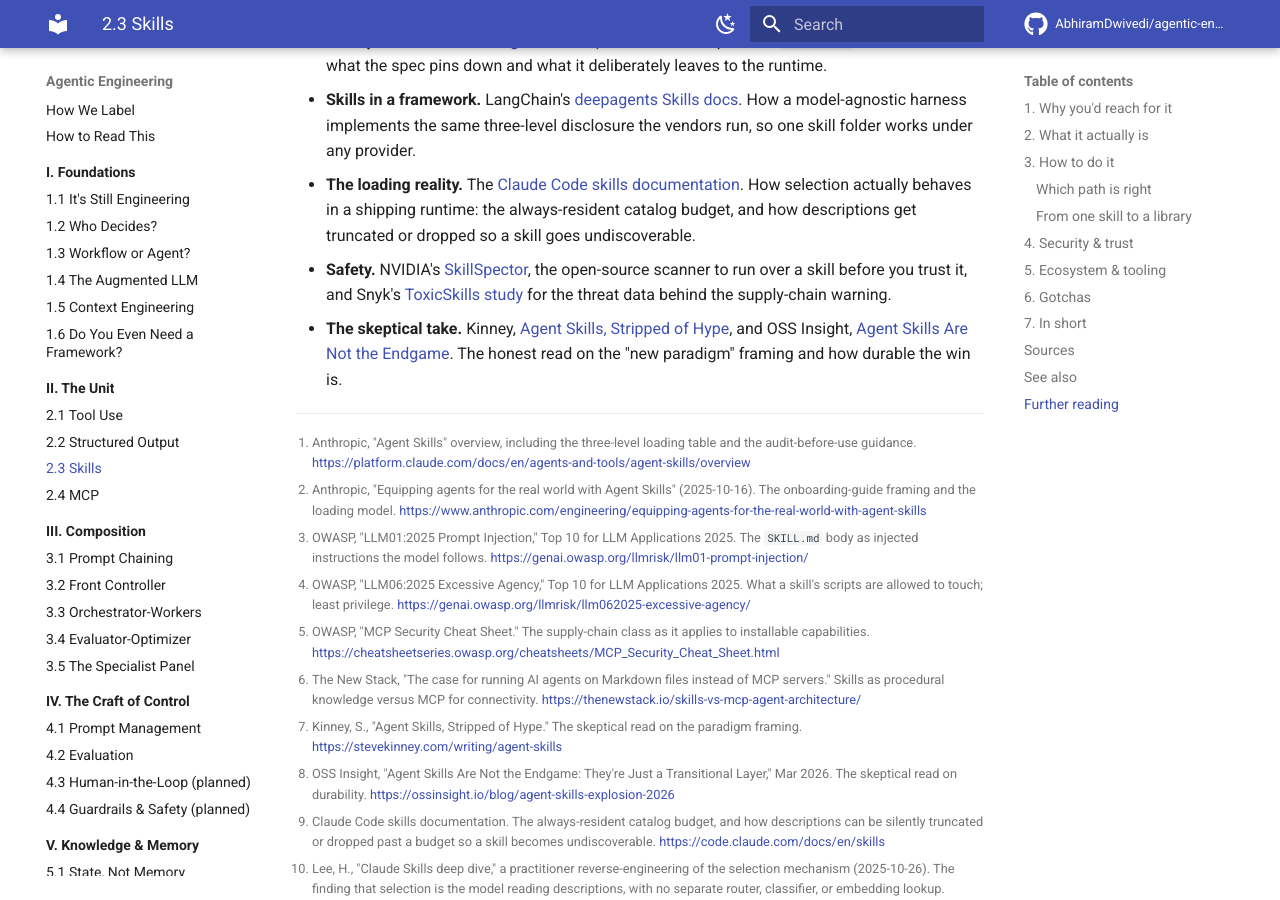
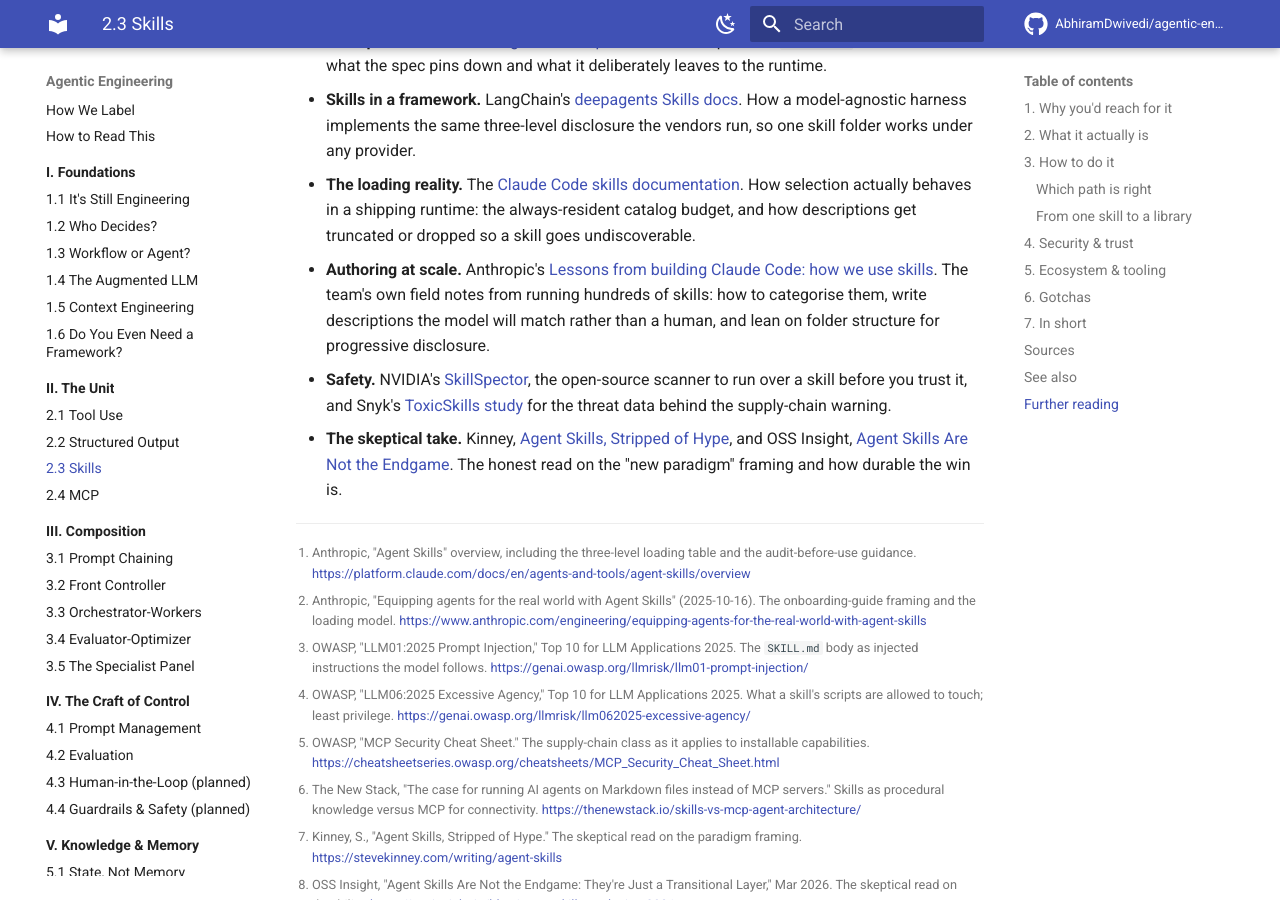
Before and after one commit to AbhiramDwivedi/agentic-engineering, an MkDocs documentation site: the page built from docs/the-unit/skills.md, in a window 1280 px wide and 900 px high, scrolled down 11436 px. Built offline with MkDocs 1.6.1 and Material for MkDocs 9.7.7, drawn with Linux system fonts in a browser that asks for light colours; comment, search, counter and statistics services are not loaded.

Commit message:
Skills: add Claude Code skills authoring post to Further reading
Anthropic's "Lessons from building Claude Code: how we use skills"
(Thariq Shihipar, 2026-06-03) — practitioner field notes on authoring
and scaling skills, complementing the CLI/authoring use case.

Co-Authored-By: Claude Opus 4.8 (1M context) <noreply@anthropic.com>

```diff
--- a/docs/the-unit/skills.md
+++ b/docs/the-unit/skills.md
@@ -380,5 +380,6 @@ External deep-dives for a reader who wants more than this chapter covers. These
 - **The open standard.** The [Agent Skills specification](https://agentskills.io/specification). The portable `SKILL.md` format itself: what the spec pins down and what it deliberately leaves to the runtime.
 - **Skills in a framework.** LangChain's [deepagents Skills docs](https://docs.langchain.com/oss/python/deepagents/skills). How a model-agnostic harness implements the same three-level disclosure the vendors run, so one skill folder works under any provider.
 - **The loading reality.** The [Claude Code skills documentation](https://code.claude.com/docs/en/skills). How selection actually behaves in a shipping runtime: the always-resident catalog budget, and how descriptions get truncated or dropped so a skill goes undiscoverable.
+- **Authoring at scale.** Anthropic's [Lessons from building Claude Code: how we use skills](https://claude.com/blog/lessons-from-building-claude-code-how-we-use-skills). The team's own field notes from running hundreds of skills: how to categorise them, write descriptions the model will match rather than a human, and lean on folder structure for progressive disclosure.
 - **Safety.** NVIDIA's [SkillSpector](https://github.com/NVIDIA/SkillSpector), the open-source scanner to run over a skill before you trust it, and Snyk's [ToxicSkills study](https://snyk.io/blog/toxicskills-malicious-ai-agent-skills-clawhub/) for the threat data behind the supply-chain warning.
 - **The skeptical take.** Kinney, [Agent Skills, Stripped of Hype](https://stevekinney.com/writing/agent-skills), and OSS Insight, [Agent Skills Are Not the Endgame](https://ossinsight.io/blog/agent-skills-explosion-2026). The honest read on the "new paradigm" framing and how durable the win is.
```
